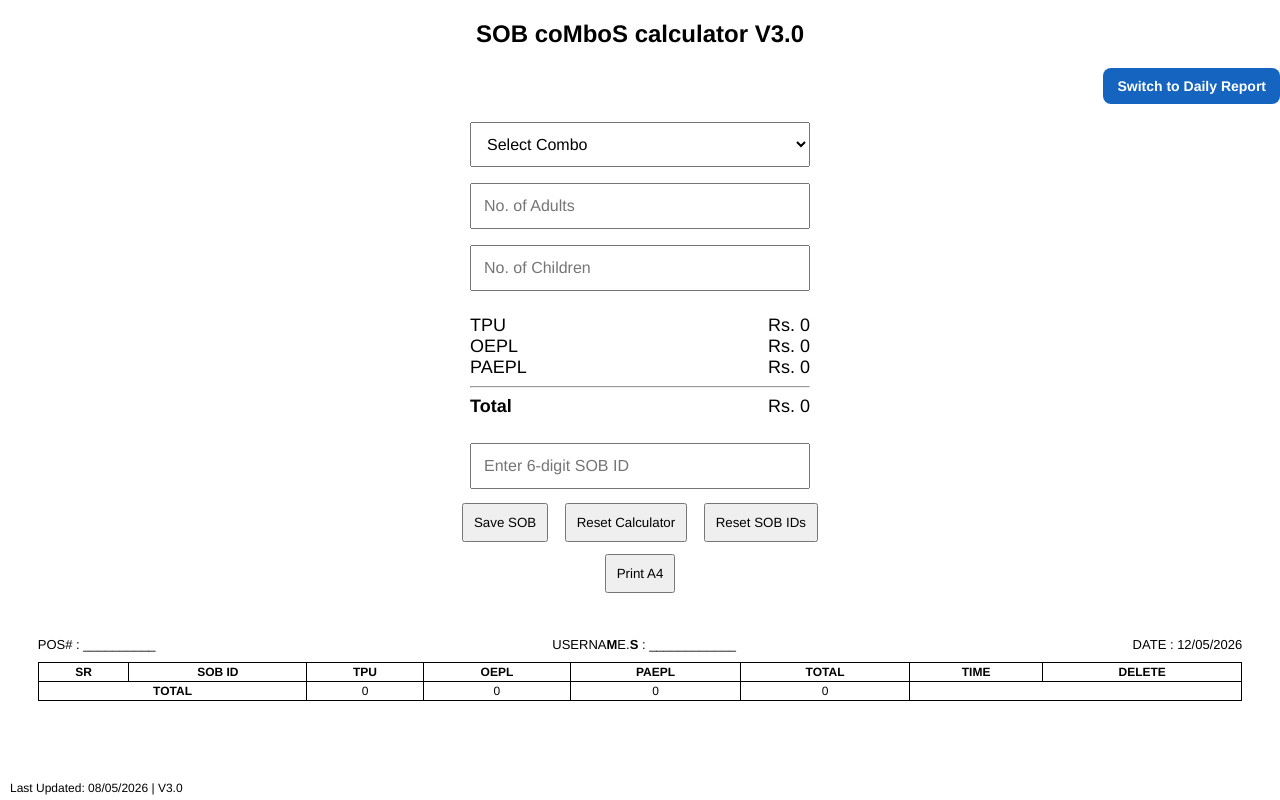
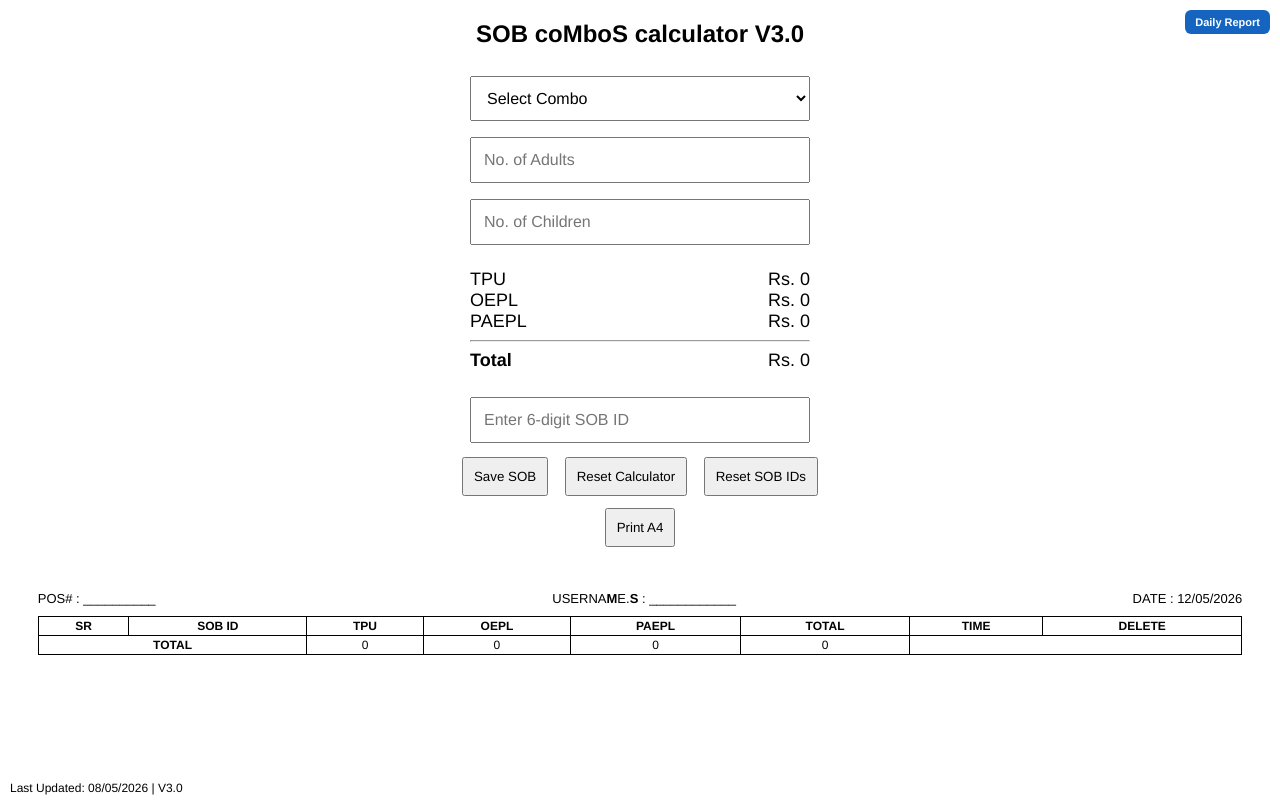
Before and after one commit to sobcombo/s, a plain HTML site: page index.html in a window 1280 px wide. Drawn offline with nearby package versions, Linux system fonts and the light colour scheme.

Commit message:
Update styles and text in index.html

```diff
--- a/index.html
+++ b/index.html
@@ -178,29 +178,35 @@ padding:3px;
 
 <body>
 
-<h2>SOB coMboS calculator V3.0</h2>
-
-<div class="container">
-<div style="text-align:right; margin-bottom:10px;">
+<div style="
+position:absolute;
+top:10px;
+right:10px;
+z-index:999;
+">
 
 <a href="https://sobcombo.github.io/r/"
 target="_blank"
 style="
 background:#1565c0;
 color:white;
-padding:10px 14px;
-border-radius:8px;
+padding:6px 10px;
+border-radius:6px;
 text-decoration:none;
-font-size:14px;
+font-size:11px;
 font-weight:bold;
 display:inline-block;
 ">
 
-Switch to Daily Report
+Daily Report
 
 </a>
 
 </div>
+
+<h2>SOB coMboS calculator V3.0</h2>
+
+<div class="container">
 <select id="combo" onchange="calc()">
 
 <option value="">Select Combo</option>
```
